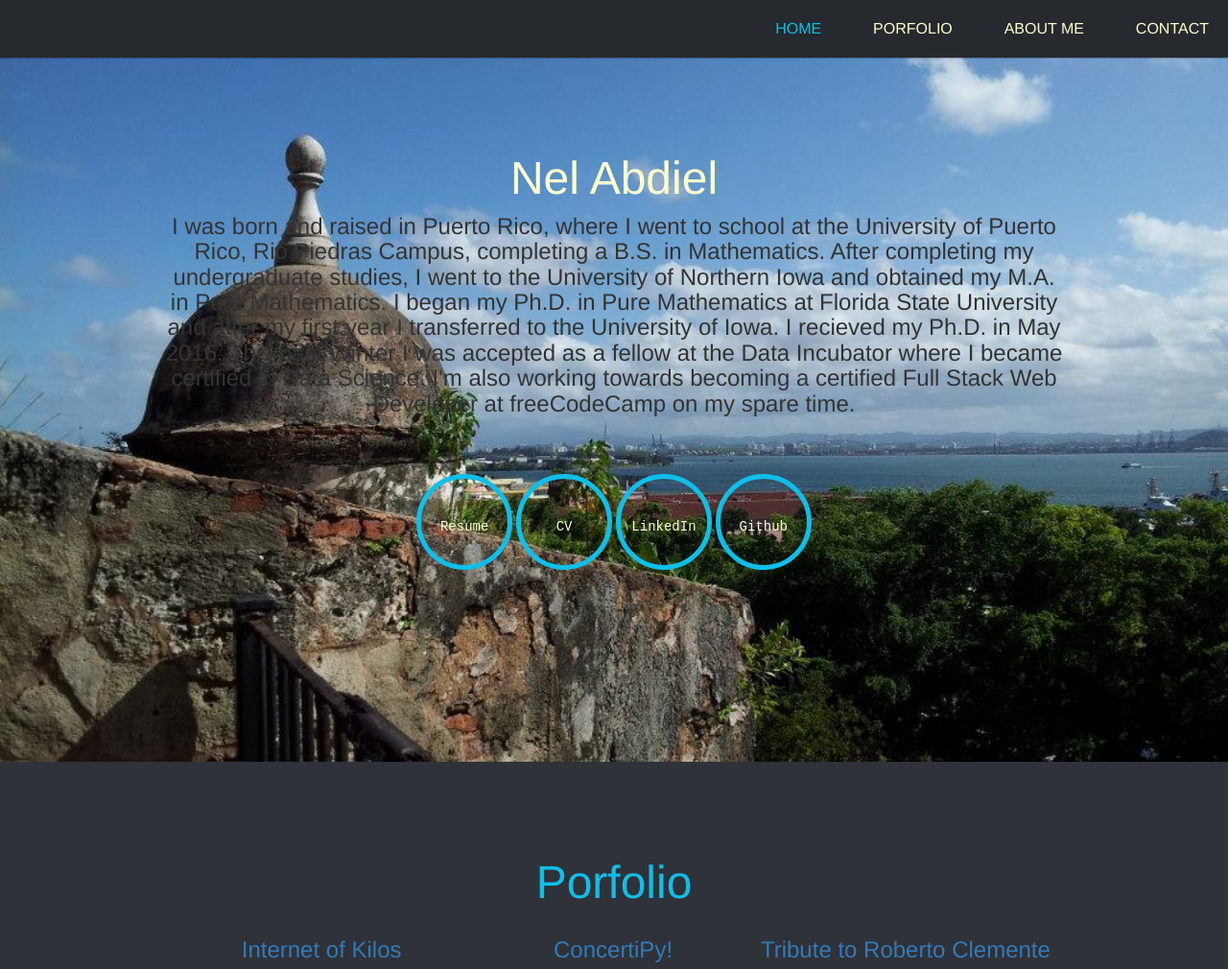
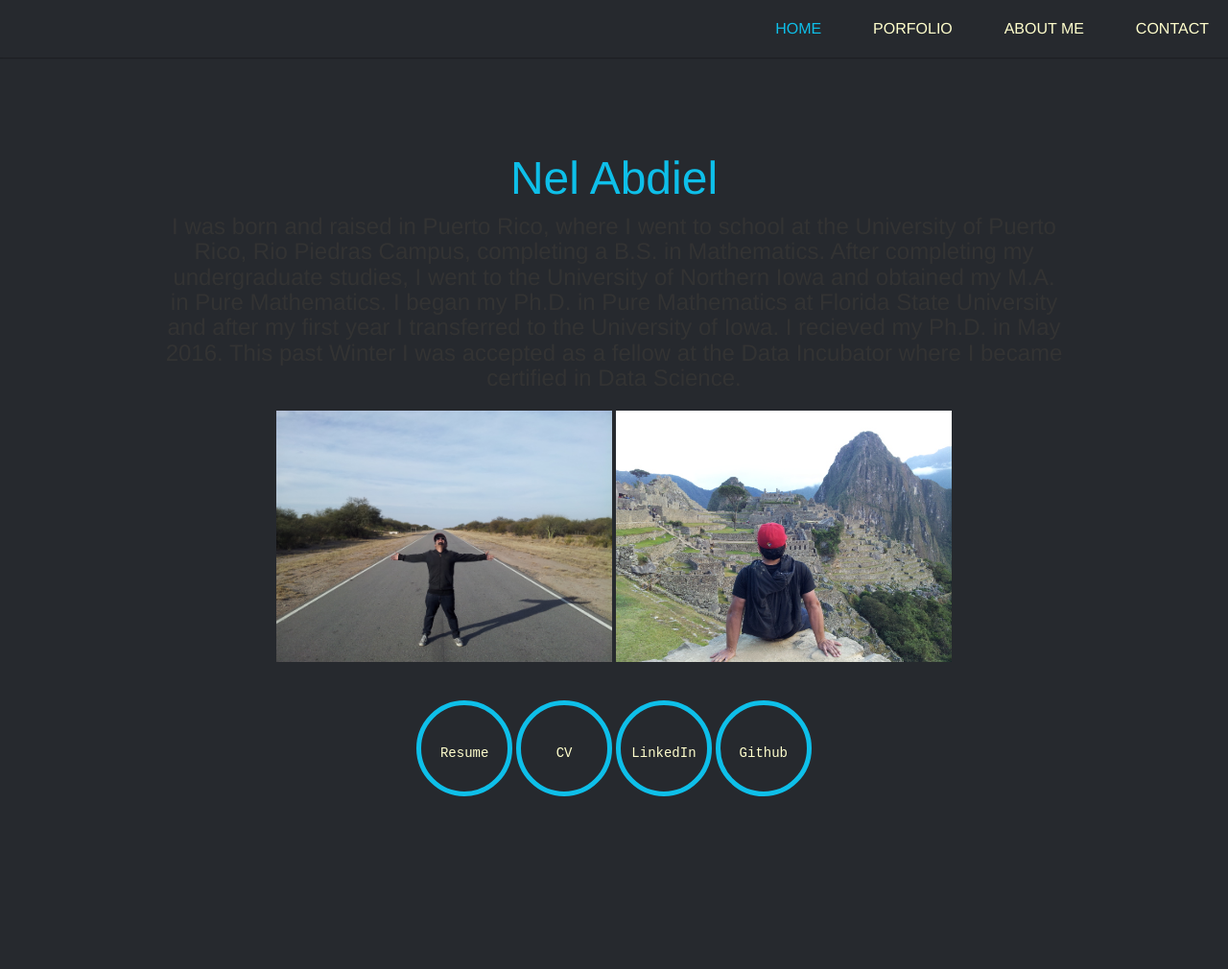
Before and after one commit to nelabdiel/nelabdiel.github.io, a PHP site: page / in a window 1280 px wide. Shown: the top 1010 px of the page at 96% size. Run offline with PHP 8.4, Linux system fonts and the light colour scheme; some libraries are stand-ins or nearby versions.

Commit message:
took out the pics from bg

```diff
--- a/css/style.css
+++ b/css/style.css
@@ -650,14 +650,14 @@ nav#menu #menu-nav li a:hover {
 }
 
 .page-alternate {
-  background-image: url("../images/morro.jpg");
-  background-size:cover;
-  background-position: 0 50%;
-  background-repeat: no-repeat;
+  background: #26292E;
+
 	padding: 100px 0;
 	position: relative;
 	z-index: 99;
 }
+
+
 
 .title-page {
 	text-align: center;
@@ -1409,7 +1409,7 @@ footer .credits {
 }
 
 .page-alternate2 {
-  background-image: url("../images/arg.jpg");
+  background: #26292E;
   background-size:cover;
   background-position: 0 0%;
   background-repeat: no-repeat;
--- a/index.html
+++ b/index.html
@@ -90,14 +90,16 @@
         <div class="span12">
             <div class="title-page">
 
-                <h2 class="title"><font color="#FFFECC">Nel Abdiel</font></h2>
+                <h2 class="title"><font color="#0EBFE9">Nel Abdiel</font></h2>
                 <div class="content3">
-                <h3 class="title-description">I was born and raised in Puerto Rico, where I went to school at the University of Puerto Rico, Rio Piedras Campus, completing a B.S. in Mathematics. After completing my undergraduate studies, I went to the University of Northern Iowa and obtained my M.A. in Pure Mathematics. I began my Ph.D. in Pure Mathematics at Florida State University and after my first year I transferred to the University of Iowa. I recieved my Ph.D. in May 2016. This past Winter I was accepted as a fellow at the Data Incubator where I became certified in Data Science. I'm also working towards becoming a certified Full Stack Web Developer at freeCodeCamp on my spare time.</h3>
+                <h3 class="title-description">I was born and raised in Puerto Rico, where I went to school at the University of Puerto Rico, Rio Piedras Campus, completing a B.S. in Mathematics. After completing my undergraduate studies, I went to the University of Northern Iowa and obtained my M.A. in Pure Mathematics. I began my Ph.D. in Pure Mathematics at Florida State University and after my first year I transferred to the University of Iowa. I recieved my Ph.D. in May 2016. This past Winter I was accepted as a fellow at the Data Incubator where I became certified in Data Science.</h3>
+                    <br>
+                    <img src="images/arg.jpg" width="350"> <img src="images/machu.jpg" width="350">
             </div>
 
               <br>
               <br>
-              <br>
+
 
                 <div class="row content2">
 
@@ -124,17 +126,11 @@
               </div>
                   </a>
 
-
               </div>
-
 
             </div>
 
-
-
         </div>
-
-
 
         </div>
 
@@ -162,27 +158,27 @@
 
 
                 <div class="boxh">
-                    <h3><a href="http://iokilos.herokuapp.com/index" class="opacity" target="_blank">Internet of Kilos</a></h3>
-                    <iframe src="http://iokilos.herokuapp.com/index" width = "300px" height = "220px">
-                    </iframe>
+                    <a href="http://iokilos.herokuapp.com/index" class="opacity" target="_blank"><h3>Internet of Kilos</h3>
+                    <img src="images/iokilos.png" width="350">
+                        </a>
                     </div>
 
                     <div class="boxh">
-                    <h3><a href="http://concertipy.herokuapp.com/index" class="opacity" target="_blank">ConcertiPy!</a></h3>
-                    <iframe src="http://concertipy.herokuapp.com/index" width = "300px" height = "220px">
-                    </iframe>
+                    <a href="http://concertipy.herokuapp.com/index" class="opacity" target="_blank"><h3>ConcertiPy!</h3>
+                    <img src="images/concertipy.png" width="350">
+                    </a>
                     </div>
 
                 <div class="boxh">
-                    <h3><a href="http://nelabdiel.github.io/clemente/" class="opacity" target="_blank">Tribute to Roberto Clemente</a></h3>
-                    <iframe src="http://nelabdiel.github.io/clemente/" width = "300px" height = "220px">
-                    </iframe>
+                    <a href="http://nelabdiel.github.io/clemente/" class="opacity" target="_blank"><h3>Tribute to Roberto Clemente</h3>
+                    <img src="images/clemente.png" width = "350px">
+                    </a>
                     </div>
 
                 <div class="boxh">
-                    <h3><a href="http://www.iowapowerlifting.com" class="opacity" target="_blank">Iowa Powerlifting Club</a></h3>
-                    <iframe src="http://nelabdiel.github.io/ipl" width = "300px" height = "220px">
-                    </iframe>
+                    <a href="http://www.iowapowerlifting.com" class="opacity" target="_blank"><h3>Iowa Powerlifting Club</h3>
+                    <img src="images/ipl.png" width = "350px">
+                    </a>
                     </div>
 
                                 <!--      <div class="row contentk">
```
Also changed, not shown: images/clemente.png (added), images/concertipy.png (added), images/iokilos.png (added), images/ipl.png (added).
